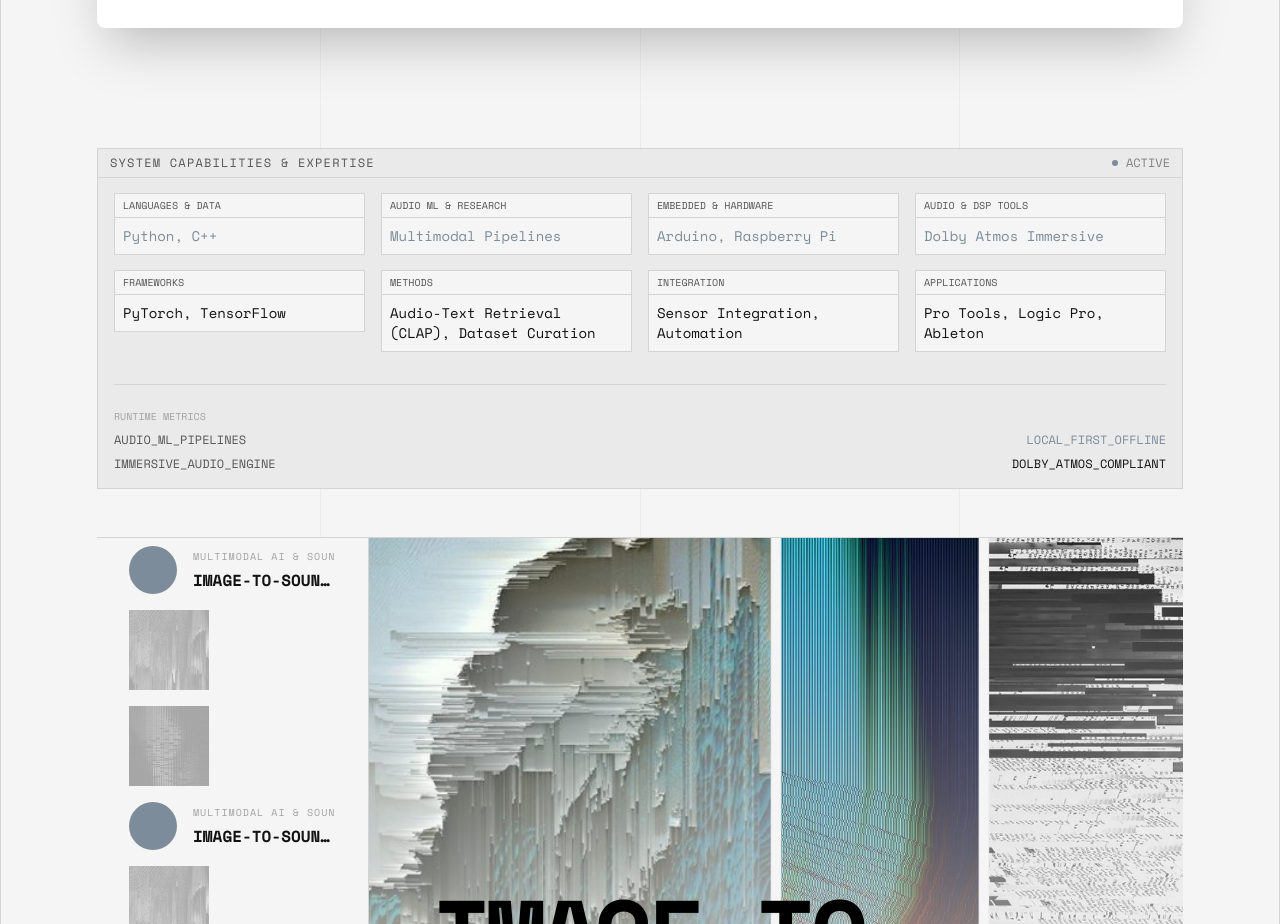
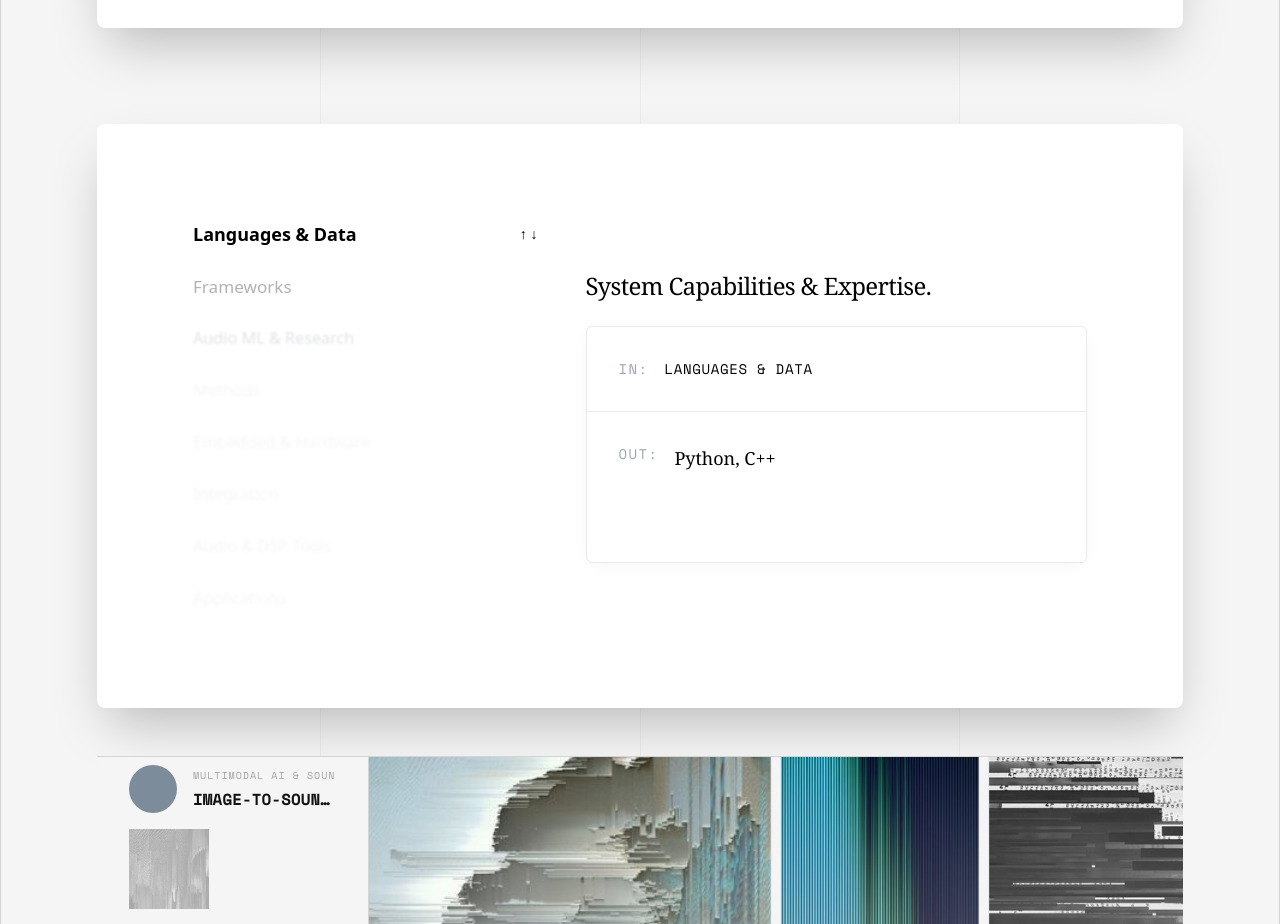
Before and after one commit to DIEGOGCHM/Portfolio_Diego_Chavez_ML_DSP_ENG, a Next.js app: page / in a window 1280 px wide. Shown: the part 3140-4064 px from the top of the page. Built offline with nearby package versions, Linux system fonts and the light colour scheme.

Commit message:
style: Transform Skills data blocks into mockup menu format

```diff
--- a/src/components/Skills.tsx
+++ b/src/components/Skills.tsx
@@ -1,46 +1,103 @@
-import React from "react";
-import { Panel } from "./Panel";
-import { DataBlock } from "./DataBlock";
+"use client";
+
+import React, { useState } from "react";
+
+const skillsData = [
+  {
+    q: "Languages & Data",
+    a: "Python, C++"
+  },
+  {
+    q: "Frameworks",
+    a: "PyTorch, TensorFlow"
+  },
+  {
+    q: "Audio ML & Research",
+    a: "Multimodal Pipelines"
+  },
+  {
+    q: "Methods",
+    a: "Audio-Text Retrieval (CLAP), Dataset Curation"
+  },
+  {
+    q: "Embedded & Hardware",
+    a: "Arduino, Raspberry Pi"
+  },
+  {
+    q: "Integration",
+    a: "Sensor Integration, Automation"
+  },
+  {
+    q: "Audio & DSP Tools",
+    a: "Dolby Atmos Immersive"
+  },
+  {
+    q: "Applications",
+    a: "Pro Tools, Logic Pro, Ableton"
+  }
+];
 
 export default function Skills() {
+  const [activeIndex, setActiveIndex] = useState(0);
+
   return (
-    <section className="grid grid-cols-12 gap-6 w-full mt-6">
-      <div className="col-span-12">
-        <Panel title="SYSTEM CAPABILITIES & EXPERTISE" status="active">
-          <div className="grid grid-cols-1 md:grid-cols-2 lg:grid-cols-4 gap-4">
-            <div className="flex flex-col gap-4">
-              <DataBlock label="Languages & Data" value="Python, C++" highlight />
-              <DataBlock label="Frameworks" value="PyTorch, TensorFlow" />
+    <section id="skills" className="w-full bg-white text-black py-24 px-6 md:px-12 xl:px-24 rounded-lg shadow-2xl">
+      <div className="grid grid-cols-12 gap-12 max-w-6xl mx-auto">
+
+        {/* Left Menu: Fading List */}
+        <div className="col-span-12 md:col-span-5 flex flex-col justify-center">
+          <div className="flex flex-col gap-6 relative font-sans">
+            {skillsData.map((item, idx) => {
+              const distance = Math.abs(idx - activeIndex);
+
+              let styleClass = "opacity-100 scale-100 font-bold text-black";
+              if (distance === 1) styleClass = "opacity-40 scale-95 text-gray-700 font-medium";
+              if (distance === 2) styleClass = "opacity-20 scale-90 text-gray-500 blur-[1px]";
+              if (distance > 2) styleClass = "opacity-10 scale-90 text-gray-400 blur-[2px]";
+
+              const isActive = idx === activeIndex;
+
+              return (
+                <div
+                  key={idx}
+                  onClick={() => setActiveIndex(idx)}
+                  className={`cursor-pointer transition-all duration-500 ease-out flex items-center justify-between group origin-left ${styleClass}`}
+                >
+                  <h3 className={`text-base md:text-lg transition-colors`}>
+                    {item.q}
+                  </h3>
+                  {isActive && (
+                    <span className="text-black font-sans font-black text-sm ml-4">
+                      ↑ ↓
+                    </span>
+                  )}
+                </div>
+              );
+            })}
+          </div>
+        </div>
+
+        {/* Right Side: Terminal Window Style */}
+        <div className="col-span-12 md:col-span-7 flex flex-col justify-center">
+          <h2 className="text-xl md:text-2xl text-black mb-6 font-serif tracking-tight">System Capabilities & Expertise.</h2>
+
+          <div className="flex flex-col bg-white border border-[#EAEAEA] rounded-md shadow-[0_4px_20px_-4px_rgba(0,0,0,0.05)] overflow-hidden">
+            {/* IN Section */}
+            <div className="flex gap-4 border-b border-[#EAEAEA] p-6 md:p-8">
+               <span className="text-gray-400 font-mono text-sm tracking-widest">IN:</span>
+               <span className="uppercase text-black font-mono text-sm tracking-wider">{skillsData[activeIndex].q}</span>
             </div>
 
-            <div className="flex flex-col gap-4">
-              <DataBlock label="Audio ML & Research" value="Multimodal Pipelines" highlight />
-              <DataBlock label="Methods" value="Audio-Text Retrieval (CLAP), Dataset Curation" />
-            </div>
-
-            <div className="flex flex-col gap-4">
-              <DataBlock label="Embedded & Hardware" value="Arduino, Raspberry Pi" highlight />
-              <DataBlock label="Integration" value="Sensor Integration, Automation" />
-            </div>
-
-            <div className="flex flex-col gap-4">
-              <DataBlock label="Audio & DSP Tools" value="Dolby Atmos Immersive" highlight />
-              <DataBlock label="Applications" value="Pro Tools, Logic Pro, Ableton" />
+            {/* OUT Section */}
+            <div className="flex gap-4 p-6 md:p-8 min-h-[150px]">
+               <span className="text-gray-400 font-mono text-sm tracking-widest">OUT:</span>
+               <span className="font-serif text-black leading-relaxed text-base md:text-lg animate-in fade-in duration-500">
+                 {skillsData[activeIndex].a}
+               </span>
             </div>
           </div>
+        </div>
 
-          <div className="mt-8 pt-6 border-t border-gray_interference flex flex-col gap-2">
-            <div className="text-[10px] text-gray_signal uppercase">Runtime Metrics</div>
-            <div className="flex justify-between text-xs">
-              <span className="text-white_faded">AUDIO_ML_PIPELINES</span>
-              <span className="text-green_signal">LOCAL_FIRST_OFFLINE</span>
-            </div>
-            <div className="flex justify-between text-xs">
-              <span className="text-white_faded">IMMERSIVE_AUDIO_ENGINE</span>
-              <span className="text-white_clinical">DOLBY_ATMOS_COMPLIANT</span>
-            </div>
-          </div>
-        </Panel>
       </div>
     </section>
   );
```
